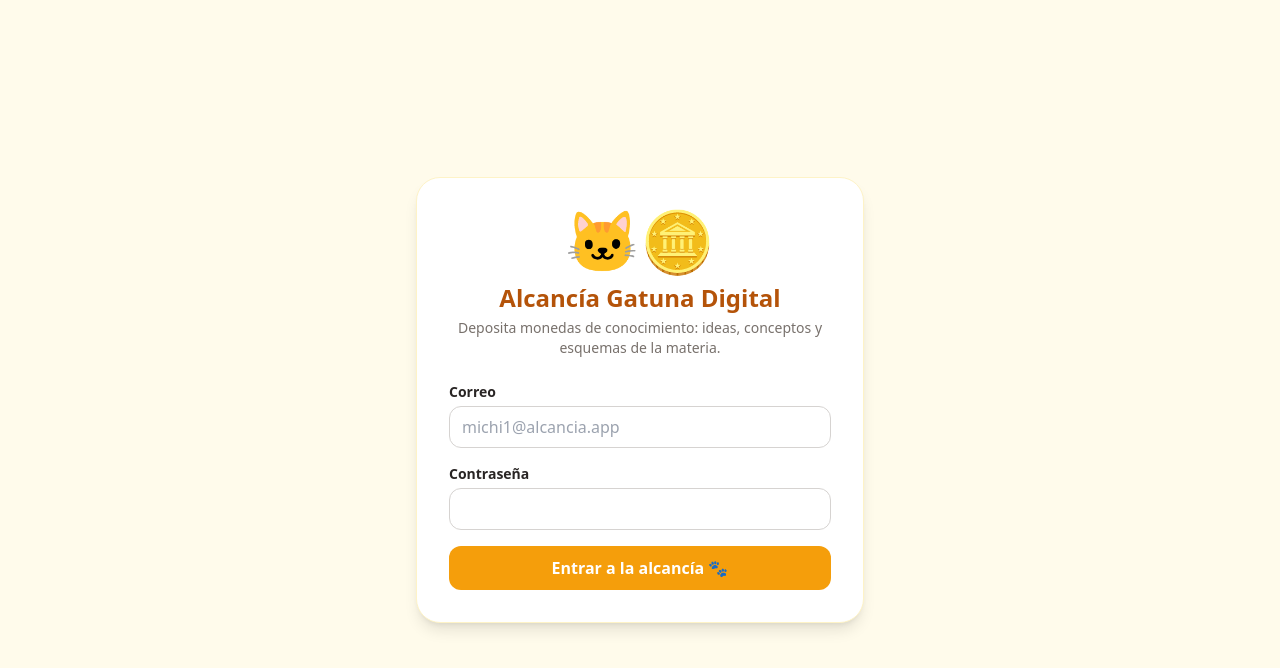
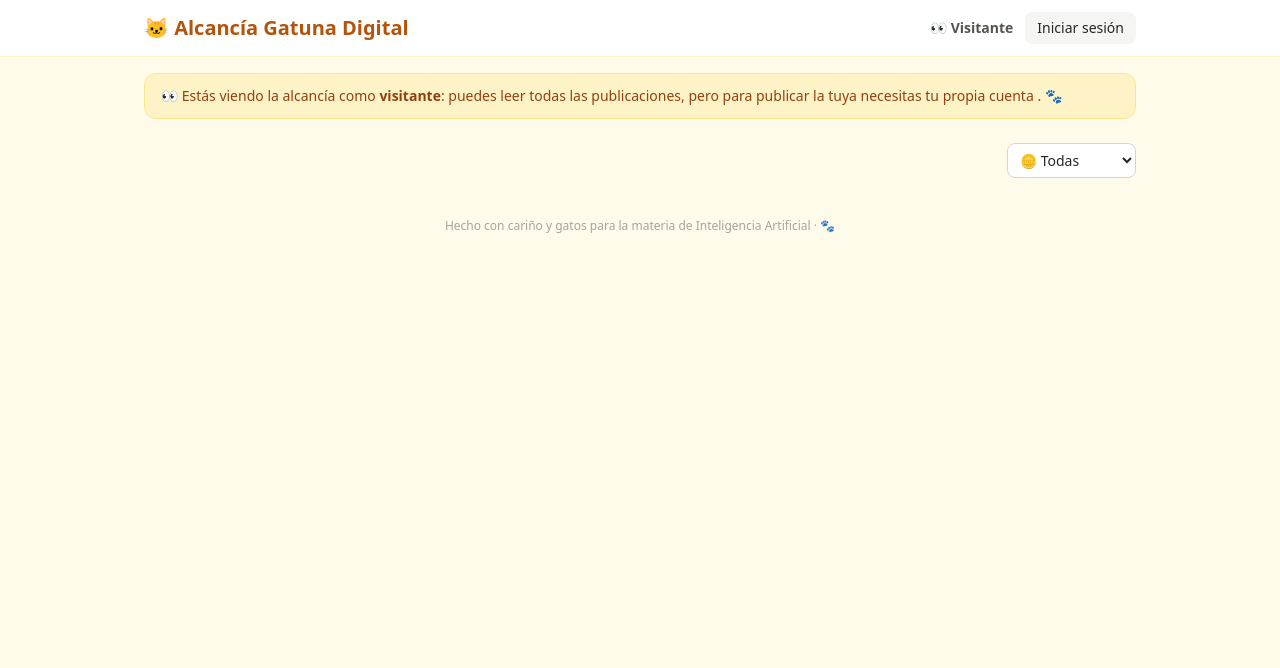
Before and after one commit to Michitosor/Alcancia-gatuna-digital, a plain HTML site: page index.html in a window 1280 px wide. Drawn offline with nearby package versions, Linux system fonts and the light colour scheme; no server answers.

Commit message:
Vista publica de visitante con ver mas y escritura protegida

```diff
--- a/app.js
+++ b/app.js
@@ -1,14 +1,14 @@
 // ============================================================
 //  Alcancía Gatuna Digital 🐱🪙
-//  Ver y depositar requieren sesión. La seguridad real la dan
-//  las políticas RLS; la clave publishable es pública por diseño.
+//  Lectura pública (modo visitante) + escritura protegida por RLS.
+//  La clave publishable es pública por diseño.
 // ============================================================
 const URL_SUPABASE = "https://ebukjoowtcrmidnsapoz.supabase.co";
 const CLAVE_PUBLICA = "sb_publishable_Ps9SOhN4uVbxIwXP0paWuw_1OxgeNn8";
 const cliente = supabase.createClient(URL_SUPABASE, CLAVE_PUBLICA);
 
 // ---------- Estado ----------
-let usuarioActual = null;
+let usuarioActual = null;   // null = modo visitante 👀
 let entradas = [];
 
 // ---------- Referencias al DOM ----------
@@ -19,12 +19,16 @@ const formularioEntrada = document.getElementById("formulario-entrada");
 const mensajeLogin = document.getElementById("mensaje-login");
 const mensajeEntrada = document.getElementById("mensaje-entrada");
 const nombreUsuario = document.getElementById("nombre-usuario");
+const botonSesion = document.getElementById("boton-sesion");
+const botonVisitante = document.getElementById("boton-visitante");
+const avisoVisitante = document.getElementById("aviso-visitante");
+const columnaFormulario = document.getElementById("columna-formulario");
+const contenidoPrincipal = document.getElementById("contenido-principal");
 const estadisticas = document.getElementById("estadisticas");
 const filtroTipo = document.getElementById("filtro-tipo");
 const listaEntradas = document.getElementById("lista-entradas");
 const botonEntrar = document.getElementById("boton-entrar");
 const botonDepositar = document.getElementById("boton-depositar");
-const botonSalir = document.getElementById("boton-salir");
 
 // ---------- Utilidades ----------
 // Evita que alguien inyecte HTML/JS en los textos (seguridad XSS)
@@ -49,14 +53,30 @@ function mostrarMensaje(elemento, texto, esError = false) {
   elemento._temporizador = setTimeout(() => elemento.classList.add("hidden"), 4500);
 }
 
-// ---------- Sesión ----------
+// ---------- Pantallas ----------
 async function iniciar() {
   const { data } = await cliente.auth.getSession();
-  if (data.session) {
-    await entrar(data.session.user);
-  } else {
-    mostrarLogin();
-  }
+  usuarioActual = data.session?.user ?? null;
+  await mostrarApp();
+}
+
+// Muestra la alcancía en modo visitante o en modo michi con sesión
+async function mostrarApp() {
+  const conSesion = !!usuarioActual;
+
+  vistaLogin.classList.add("hidden");
+  vistaApp.classList.remove("hidden");
+
+  nombreUsuario.textContent = conSesion
+    ? "🐱 " + nombreMichi(usuarioActual.email)
+    : "👀 Visitante";
+  botonSesion.textContent = conSesion ? "Salir" : "Iniciar sesión";
+
+  avisoVisitante.classList.toggle("hidden", conSesion);
+  columnaFormulario.classList.toggle("hidden", !conSesion);
+  contenidoPrincipal.classList.toggle("md:grid-cols-[380px_1fr]", conSesion);
+
+  await cargarAlcancia();
 }
 
 function mostrarLogin() {
@@ -64,14 +84,7 @@ function mostrarLogin() {
   vistaLogin.classList.remove("hidden");
 }
 
-async function entrar(usuario) {
-  usuarioActual = usuario;
-  nombreUsuario.textContent = "🐱 " + nombreMichi(usuario.email);
-  vistaLogin.classList.add("hidden");
-  vistaApp.classList.remove("hidden");
-  await cargarAlcancia();
-}
-
+// ---------- Sesión ----------
 formularioLogin.addEventListener("submit", async (evento) => {
   evento.preventDefault();
   const correo = document.getElementById("correo").value.trim();
@@ -96,14 +109,23 @@ formularioLogin.addEventListener("submit", async (evento) => {
     return;
   }
   formularioLogin.reset();
-  await entrar(data.user);
+  usuarioActual = data.user;
+  await mostrarApp();
 });
 
-botonSalir.addEventListener("click", async () => {
-  await cliente.auth.signOut();
+botonSesion.addEventListener("click", async () => {
+  if (usuarioActual) {
+    await cliente.auth.signOut();
+    usuarioActual = null;
+    await mostrarApp();      // al salir, quedas como visitante 👀
+  } else {
+    mostrarLogin();
+  }
+});
+
+botonVisitante.addEventListener("click", async () => {
   usuarioActual = null;
-  entradas = [];
-  mostrarLogin();   // al salir, vuelve a pedir login 🔒
+  await mostrarApp();
 });
 
 // ---------- La alcancía ----------
@@ -235,7 +257,7 @@ listaEntradas.addEventListener("click", async (evento) => {
 
 filtroTipo.addEventListener("change", pintarEntradas);
 
-// ---------- Depositar ----------
+// ---------- Depositar (solo con sesión) ----------
 formularioEntrada.addEventListener("submit", async (evento) => {
   evento.preventDefault();
 
--- a/index.html
+++ b/index.html
@@ -38,28 +38,42 @@
                 class="w-full bg-amber-500 hover:bg-amber-600 text-white font-bold py-2.5 rounded-xl transition">
           Entrar a la alcancía 🐾
         </button>
+        <button id="boton-visitante" type="button"
+                class="w-full bg-amber-50 hover:bg-amber-100 text-amber-700 font-semibold py-2.5 rounded-xl transition">
+          👀 Ver la alcancía sin cuenta
+        </button>
       </form>
     </div>
   </section>
 
-  <!-- ========== VISTA 2: LA ALCANCÍA (solo con sesión) ========== -->
+  <!-- ========== VISTA 2: LA ALCANCÍA (pública o con sesión) ========== -->
   <section id="vista-app" class="hidden">
     <header class="bg-white border-b border-amber-100 sticky top-0 z-10">
       <div class="max-w-5xl mx-auto px-4 py-3 flex items-center justify-between gap-3">
         <h1 class="text-lg sm:text-xl font-extrabold text-amber-700">🐱 Alcancía Gatuna Digital</h1>
         <div class="flex items-center gap-3">
           <span id="nombre-usuario" class="text-sm font-semibold text-stone-600"></span>
-          <button id="boton-salir"
+          <button id="boton-sesion"
                   class="text-sm bg-stone-100 hover:bg-stone-200 px-3 py-1.5 rounded-lg font-medium">
-            Salir
           </button>
         </div>
       </div>
     </header>
 
-    <main class="max-w-5xl mx-auto px-4 py-6 grid gap-6 md:grid-cols-[380px_1fr] items-start">
+    <!-- Aviso de modo visitante -->
+    <div class="max-w-5xl mx-auto px-4">
+      <div id="aviso-visitante"
+           class="hidden mt-4 bg-amber-100 border border-amber-200 text-amber-800 text-sm rounded-xl px-4 py-3">
+        👀 Estás viendo la alcancía como <strong>visitante</strong>: puedes leer todas las publicaciones,
+        pero para publicar la tuya necesitas tu propia cuenta . 🐾
+      </div>
+    </div>
 
-      <!-- Formulario para depositar -->
+    <main id="contenido-principal"
+          class="max-w-5xl mx-auto px-4 py-6 grid gap-6 md:grid-cols-[380px_1fr] items-start">
+
+      <!-- Formulario para depositar (solo con sesión) -->
+      <div id="columna-formulario">
         <form id="formulario-entrada"
               class="bg-white rounded-2xl shadow p-5 border border-amber-100 space-y-3">
           <h2 class="font-bold text-lg">🪙 Depositar nueva moneda</h2>
@@ -107,6 +121,7 @@
             Depositar moneda 🪙
           </button>
         </form>
+      </div>
 
       <!-- La alcancía compartida -->
       <div>
@@ -126,7 +141,7 @@
     </main>
 
     <footer class="text-center text-xs text-stone-400 pb-6">
-      Hecho con 💛 para la materia de Inteligencia Artificial · 🐾
+      Hecho con cariño y gatos para la materia de Inteligencia Artificial · 🐾
     </footer>
   </section>
 
```
Lines whose indentation alone changed are shown as unchanged.
